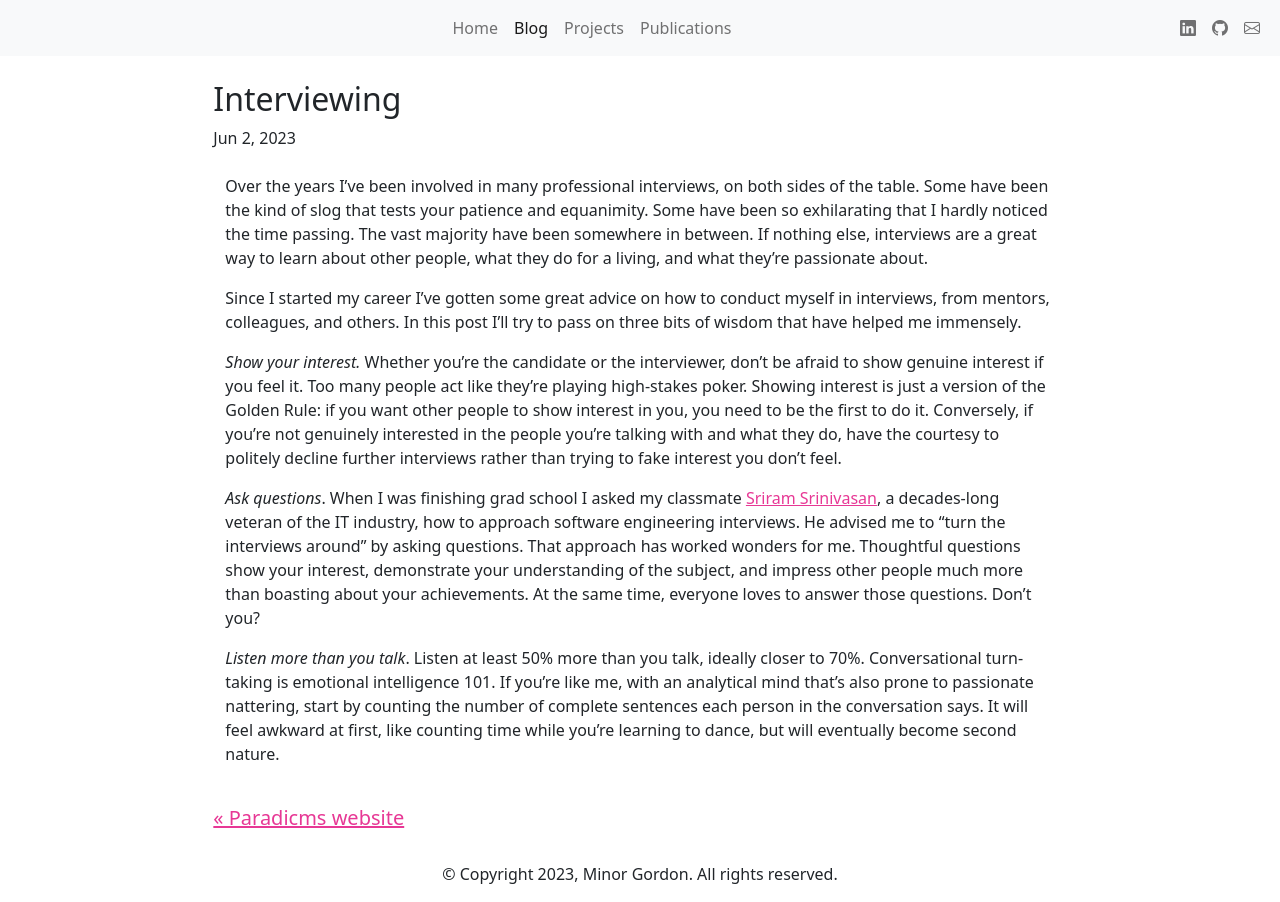
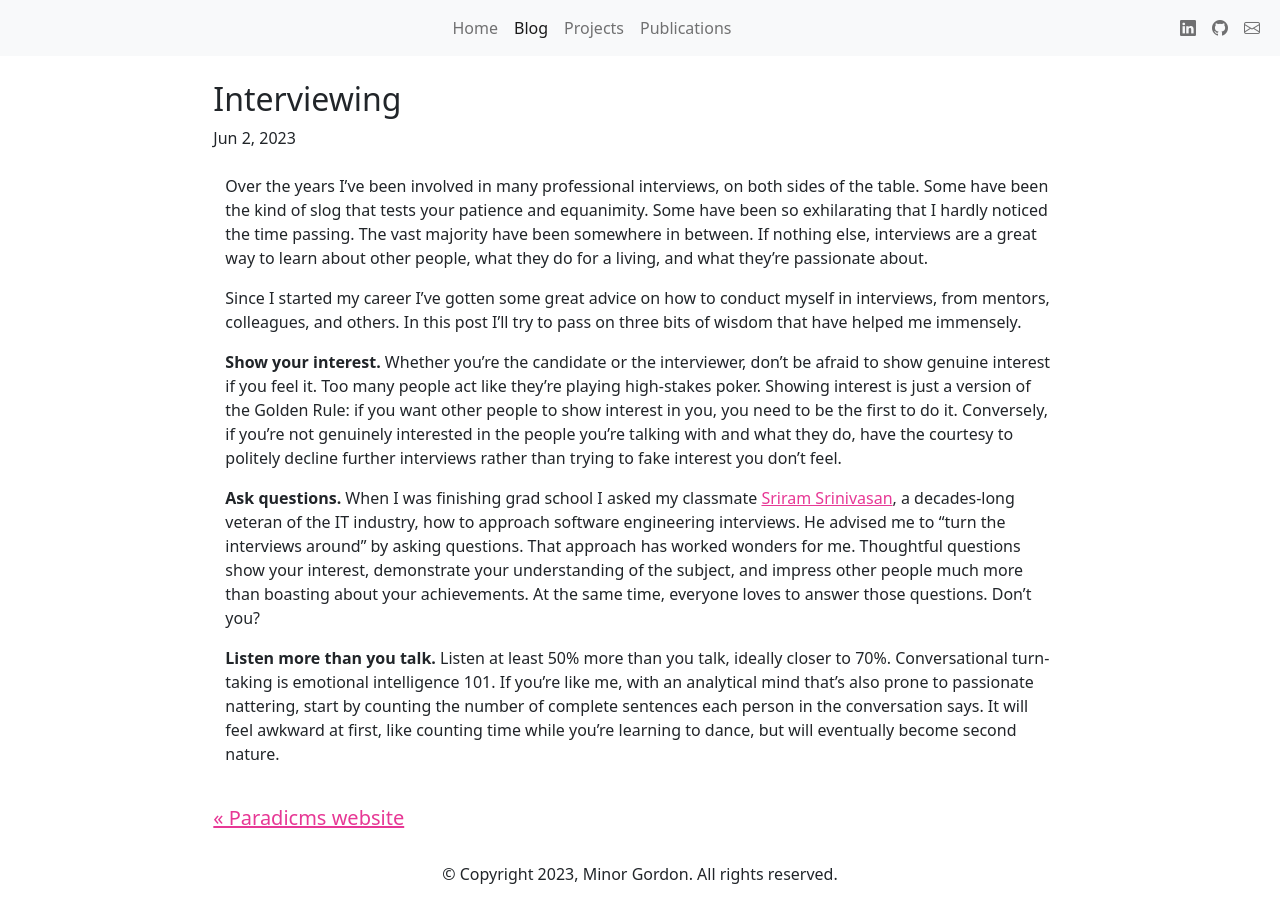
Before and after one commit to minorg/minorgordon.net, a Jekyll site: the page built from _posts/2023-06-02-interviewing.md, in a window 1280 px wide. Built offline with Jekyll 4.4.1, drawn with Linux system fonts in a browser that asks for light colours; nearby versions of some CDN libraries.

Commit message:
fix formatting

```diff
--- a/_posts/2023-06-02-interviewing.md
+++ b/_posts/2023-06-02-interviewing.md
@@ -9,8 +9,8 @@ Over the years I've been involved in many professional interviews, on both sides
 
 Since I started my career I've gotten some great advice on how to conduct myself in interviews, from mentors, colleagues, and others. In this post I'll try to pass on three bits of wisdom that have helped me immensely.
 
-*Show your interest.* Whether you're the candidate or the interviewer, don't be afraid to show genuine interest if you feel it. Too many people act like they're playing high-stakes poker. Showing interest is just a version of the Golden Rule: if you want other people to show interest in you, you need to be the first to do it. Conversely, if you're not genuinely interested in the people you're talking with and what they do, have the courtesy to politely decline further interviews rather than trying to fake interest you don't feel.
+**Show your interest.** Whether you're the candidate or the interviewer, don't be afraid to show genuine interest if you feel it. Too many people act like they're playing high-stakes poker. Showing interest is just a version of the Golden Rule: if you want other people to show interest in you, you need to be the first to do it. Conversely, if you're not genuinely interested in the people you're talking with and what they do, have the courtesy to politely decline further interviews rather than trying to fake interest you don't feel.
 
-*Ask questions*. When I was finishing grad school I asked my classmate [Sriram Srinivasan](http://www.malhar.net/sriram/), a decades-long veteran of the IT industry, how to approach software engineering interviews. He advised me to "turn the interviews around" by asking questions. That approach has worked wonders for me. Thoughtful questions show your interest, demonstrate your understanding of the subject, and impress other people much more than boasting about your achievements. At the same time, everyone loves to answer those questions. Don't you?
+**Ask questions.** When I was finishing grad school I asked my classmate [Sriram Srinivasan](http://www.malhar.net/sriram/), a decades-long veteran of the IT industry, how to approach software engineering interviews. He advised me to "turn the interviews around" by asking questions. That approach has worked wonders for me. Thoughtful questions show your interest, demonstrate your understanding of the subject, and impress other people much more than boasting about your achievements. At the same time, everyone loves to answer those questions. Don't you?
 
-*Listen more than you talk*. Listen at least 50% more than you talk, ideally closer to 70%. Conversational turn-taking is emotional intelligence 101. If you're like me, with an analytical mind that's also prone to passionate nattering, start by counting the number of complete sentences each person in the conversation says. It will feel awkward at first, like counting time while you're learning to dance, but will eventually become second nature.
+**Listen more than you talk.** Listen at least 50% more than you talk, ideally closer to 70%. Conversational turn-taking is emotional intelligence 101. If you're like me, with an analytical mind that's also prone to passionate nattering, start by counting the number of complete sentences each person in the conversation says. It will feel awkward at first, like counting time while you're learning to dance, but will eventually become second nature.
```
